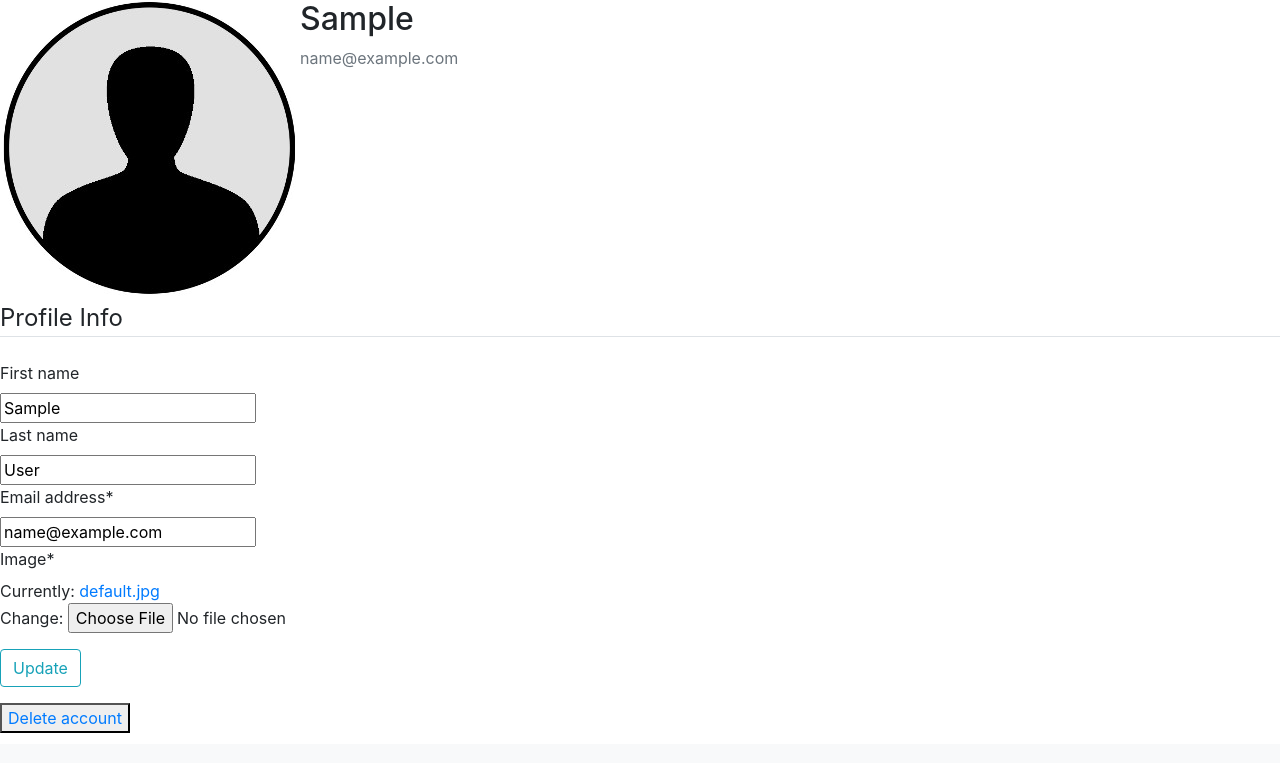
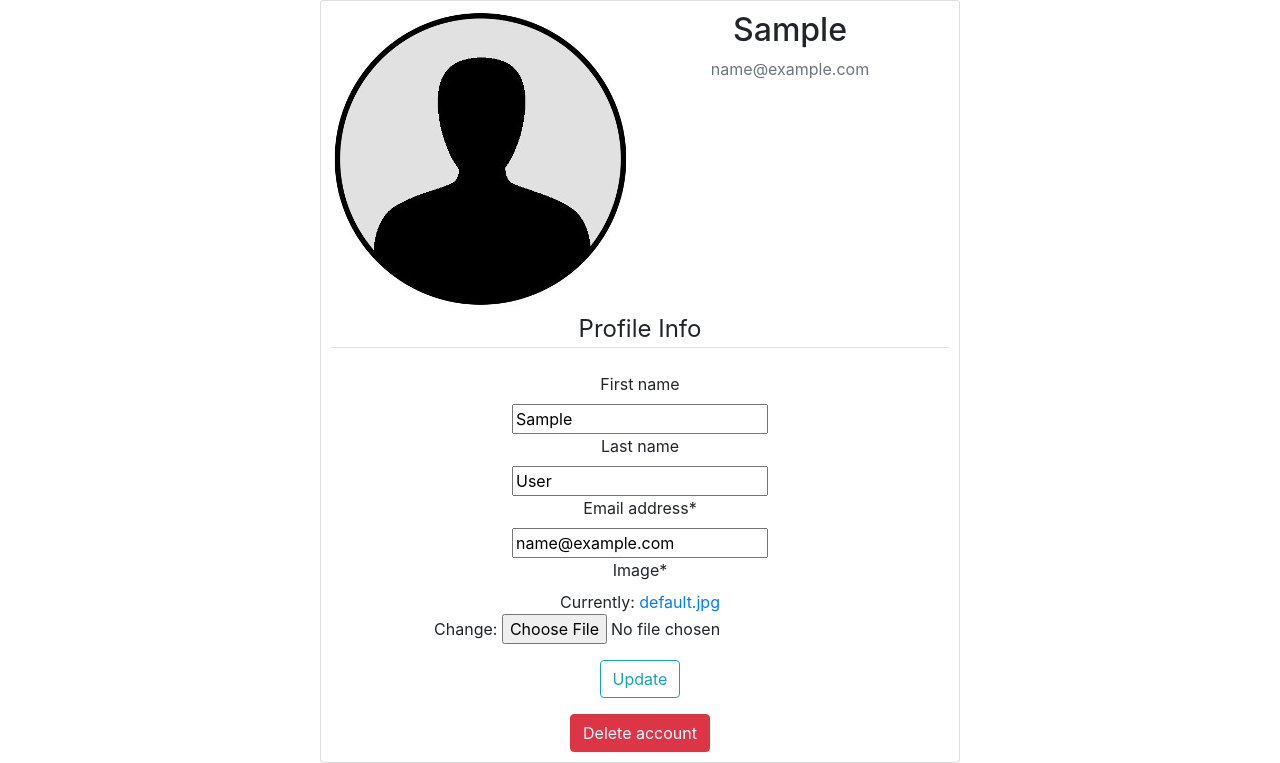
Before and after one commit to jaysondale/court-booking, a Django app: page /profile/ in a window 1280 px wide. Shown: the part 56-819 px from the top of the page. Before the commit the page ends 789 px from the top, so only its background shows below. Run offline with Django 3.2, Linux system fonts and the light colour scheme; the visitor is signed in with stand-in values (Sample User, id 1); some libraries are stand-ins or nearby versions.

Commit message:
A bit style for profile page

```diff
--- a/user_manage/templates/delete.html
+++ b/user_manage/templates/delete.html
@@ -4,7 +4,7 @@
 
  <form method="POST">
      {% csrf_token %}
-     <p>Are you sure you want to delete yuor account? {{user.first_name}}</p>
+     <p>Are you sure you want to delete your account? {{user.first_name}}</p>
      <button type="submit" class="btn btn-danger"> delete </button>
  </form>
 <br><p>No, keep my account</p>
--- a/user_manage/templates/profile.html
+++ b/user_manage/templates/profile.html
@@ -1,10 +1,10 @@
 {% extends "base.html" %}
 {% load crispy_forms_tags %}
 {% block content %}
+    <div class="card text-center" style="margin: auto; width: 50%; padding: 10px;">
         <div class="content-section">
           <div class="media">
             <img class="rounded-circle account-img" src="{{ user.profile.image.url }}">
-
             <div class="media-body">
               <h2 class="account-heading">{{ user.first_name }}</h2>
               <p class="text-secondary">{{ user.email }}</p>
@@ -21,5 +21,10 @@
                   <button class="btn btn-outline-info" type="submit">Update</button>
               </div>
           </form>
-        <button><a href="{% url 'delete' pk=user.pk %}">Delete account</a></button>
+
+            <form method="get" action="{% url 'delete' pk=user.pk %}">
+            <button class="btn btn-danger" type="submit">Delete account</button>
+            </form>
+        </div>
+    </div>
 {% endblock content %}
```
Lines whose indentation alone changed are shown as unchanged.
